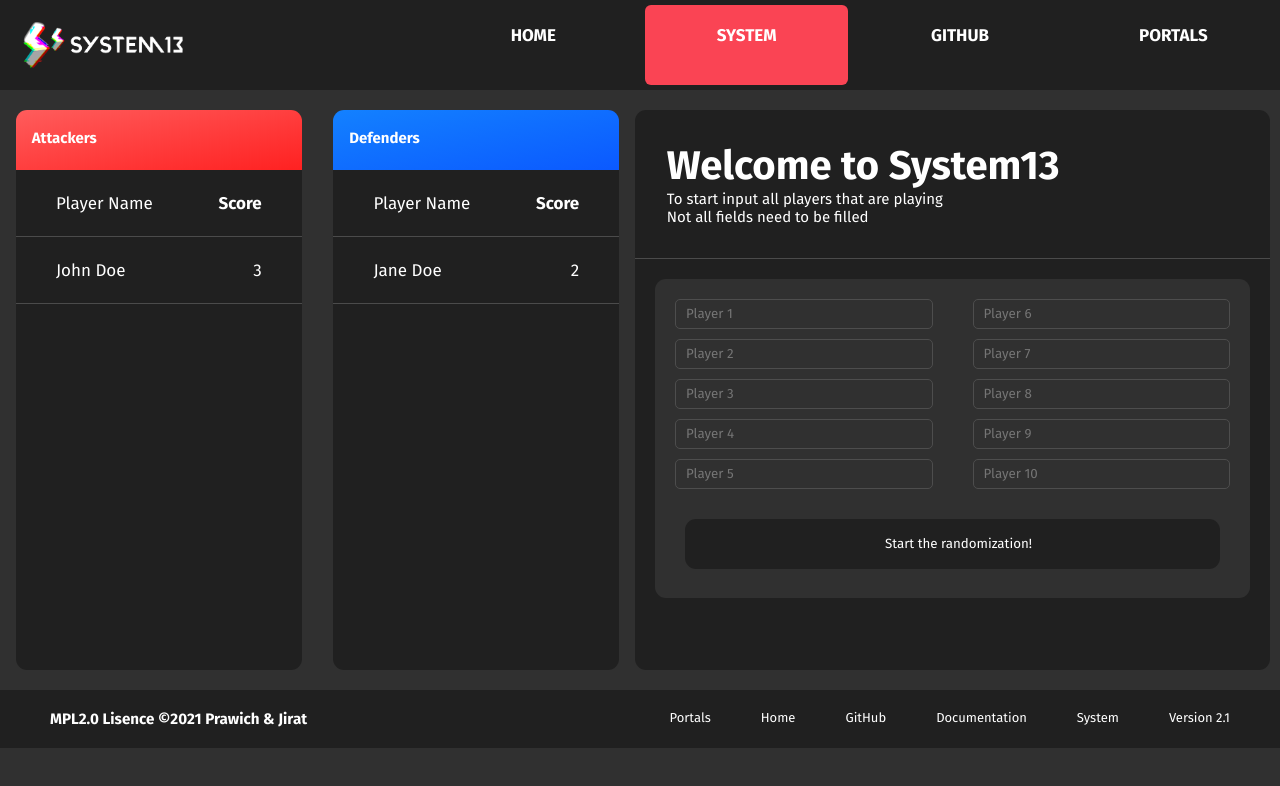
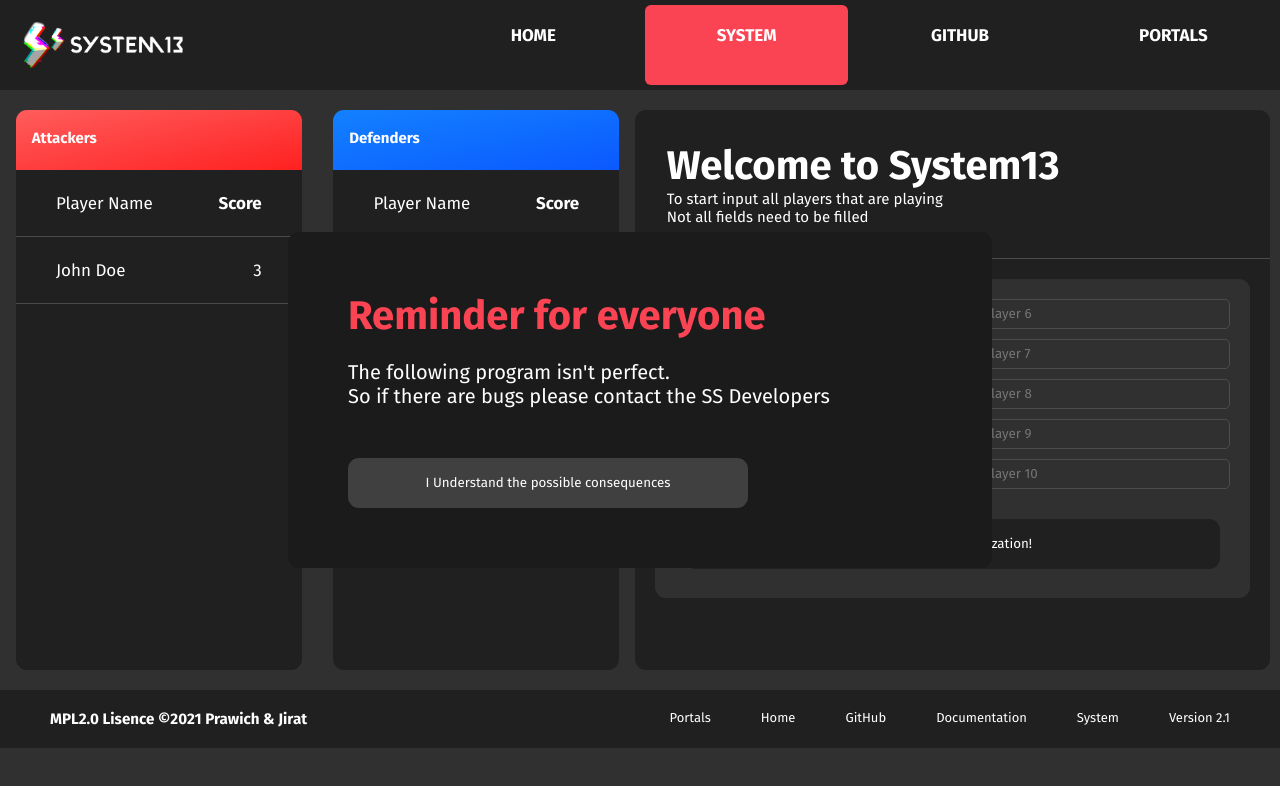
Before and after one commit to Alt-Developers/System13, a React (Create React App) app in the folder React/: page / in a window 1280 px wide. Shown: the top 786 px of the page. Built offline with nearby package versions, Linux system fonts and the light colour scheme.

Commit message:
Framer motion

```diff
--- a/React/package.json
+++ b/React/package.json
@@ -6,6 +6,7 @@
     "@testing-library/jest-dom": "^4.2.4",
     "@testing-library/react": "^9.4.1",
     "@testing-library/user-event": "^7.2.1",
+    "framer-motion": "^5.3.0",
     "node-sass": "^6.0.1",
     "react": "^17.0.2",
     "react-dom": "^17.0.2",
--- a/React/src/components/Layout/modal.jsx
+++ b/React/src/components/Layout/modal.jsx
@@ -1,7 +1,18 @@
 import React from "react";
 
 const modal = (props) => {
-
-}
+  return (
+    <section className="modal warning">
+      <h3 className="modal-header">Reminder for everyone</h3>
+      <p className="modal-info">
+        The following program isn't perfect. <br />
+        So if there are bugs please contact the SS Developers
+      </p>
+      <button className="btn-understand btn">
+        I Understand the possible consequences
+      </button>
+    </section>
+  );
+};
 
 export default modal;
--- a/React/src/components/System13/Logic.jsx
+++ b/React/src/components/System13/Logic.jsx
@@ -42,7 +42,6 @@
   const playerInpHander10 = (event) => {
     setPlayerInp10(event.target.value);
   };
-  ////////////////////////////////////////
 
   const playerList = {
     p4: 4,
@@ -90,7 +89,7 @@
     const reactFormatArr = [];
 
     console.log(score, newScore, resultArr);
-    score.forEach((result, i) => {
+    score.forEach((_, i) => {
       newScore.push(...score[i]);
     });
     resultArr.forEach((result, i) => {
@@ -186,6 +185,7 @@
 
   return (
     <div className="start__wrapper">
+
       <div className="start__text">
         <h1>Welcome to System13</h1>
         <p>To start input all players that are playing</p>
--- a/React/src/components/System13/System13.jsx
+++ b/React/src/components/System13/System13.jsx
@@ -2,6 +2,7 @@
 import Attackers from "./Results/Attackers";
 import Defenders from "./Results/Defenders";
 import Logic from "./Logic";
+import Modal from "../Layout/Modal";
 
 const System13 = function (props) {
   const [defResults, setDefResults] = useState([["Jane Doe", 2]]);
@@ -17,6 +18,7 @@
       <Attackers atkPlayers={atkResults} />
       <Defenders defPlayers={defResults} />
       <Logic liftResults={liftResultsHandler}/>
+      <Modal />
     </section>
   );
 };
--- a/React/src/sass/components/_modal.scss
+++ b/React/src/sass/components/_modal.scss
@@ -0,0 +1,53 @@
+.hidden {
+  display: none;
+}
+
+.modal {
+  position: absolute;
+  top: 50%;
+  left: 50%;
+  transform: translate(-50%, -50%);
+  width: 55%;
+  background-color: $gray-dark-3;
+  padding: 6rem;
+  border-radius: 1.1rem;
+  z-index: 10;
+  text-align: left;
+
+  &__img {
+    position: absolute;
+    top: 17%;
+    right: 10%;
+    width: 25%;
+    height: 70%;
+  }
+
+  h3 {
+    font-size: 4rem;
+    color: $nav-background-red-1;
+    padding-bottom: 2rem;
+  }
+  p {
+    font-size: 2rem;
+  }
+  // .small-text {
+  //   font-size: 1rem;
+  //   margin-top: 1rem;
+  // }
+}
+
+.overlay {
+  position: absolute;
+  top: 0;
+  left: 0;
+  width: 100%;
+  height: 100%;
+  background-color: rgba(0, 0, 0, 0.6);
+  filter: blur(10px);
+  z-index: 5;
+}
+
+.show-modal {
+  visibility: visible;
+  opacity: 1;
+}
--- a/React/src/style/index.css
+++ b/React/src/style/index.css
@@ -94,6 +94,54 @@
 /* line 27, src/sass/components/_button.scss */
 .dark-btn {
   background-color: #202020; }
+
+/* line 1, src/sass/components/_modal.scss */
+.hidden {
+  display: none; }
+
+/* line 5, src/sass/components/_modal.scss */
+.modal {
+  position: absolute;
+  top: 50%;
+  left: 50%;
+  transform: translate(-50%, -50%);
+  width: 55%;
+  background-color: #1b1b1b;
+  padding: 6rem;
+  border-radius: 1.1rem;
+  z-index: 10;
+  text-align: left; }
+  /* line 17, src/sass/components/_modal.scss */
+  .modal__img {
+    position: absolute;
+    top: 17%;
+    right: 10%;
+    width: 25%;
+    height: 70%; }
+  /* line 25, src/sass/components/_modal.scss */
+  .modal h3 {
+    font-size: 4rem;
+    color: #fa4454;
+    padding-bottom: 2rem; }
+  /* line 30, src/sass/components/_modal.scss */
+  .modal p {
+    font-size: 2rem; }
+
+/* line 39, src/sass/components/_modal.scss */
+.overlay {
+  position: absolute;
+  top: 0;
+  left: 0;
+  width: 100%;
+  height: 100%;
+  background-color: rgba(0, 0, 0, 0.6);
+  filter: blur(10px);
+  z-index: 5; }
+
+/* line 50, src/sass/components/_modal.scss */
+.show-modal {
+  visibility: visible;
+  opacity: 1; }
 
 /* line 1, src/sass/layout/_navigation.scss */
 nav {
```
Also changed, not shown: 1 other file (tests, documents, lock files or other folders).
